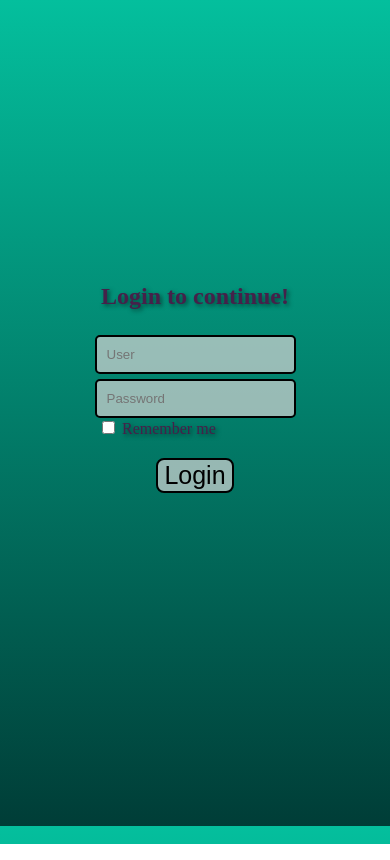
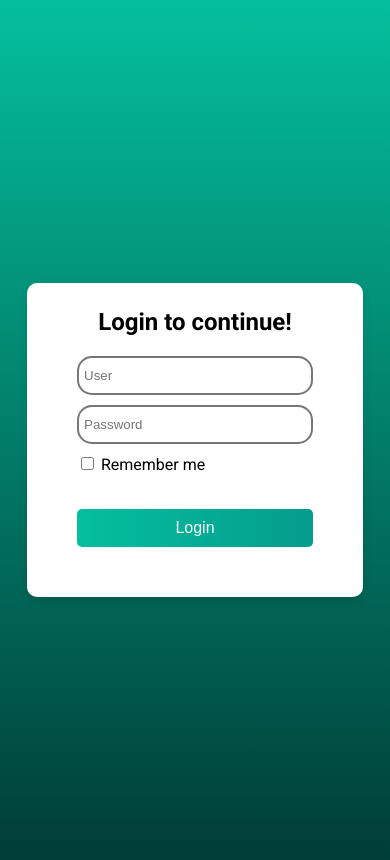
Before and after one commit to SauanSantana/tela-de-login, a plain HTML site: page index.html in a window 390 px wide. Drawn offline with Linux system fonts and the light colour scheme.

Commit message:
Alterações corrigidas

```diff
--- a/css/style.css
+++ b/css/style.css
@@ -1,5 +1,5 @@
 @media screen and (max-width: 2100px) and (min-width: 768px) {
-  .container {
+    .container {
         font-family: 'Roboto', sans-serif;
         display: flex;
         justify-content: center;
@@ -68,67 +68,68 @@
     /* code */
 
    .container {
+        font-family: 'Roboto', sans-serif;
+        align-items: center;
         display: flex;
         justify-content: center;
-        text-align: center;
-        align-items: center;
-        height: 96vh;
+        height: 100vh;
         background-image: linear-gradient(to bottom,#04BF9D, #003d37);
     }
-    .login-area {
-        width: 230px;
-        height: 300px;
+    form {
+        display: flex;
+        flex-direction: column;
+        margin-left: 50px;
+        margin-right: 50px;
+    }
+    .user-textarea {
+        padding-left: 5px;
+        padding-right: 50px;
         padding-top: 10px;
         padding-bottom: 10px;
-        align-items: center;
-        justify-content: center;
-        background-color: whit;
-        border-radius: 20px;
+
+        margin-bottom: 10px;
+
+        border-radius: 15px;
+        outline-style: none;
+        border-style: solid;
     }
-    .login-title{
-        font-size: 1.5em;
-        color: #45214A;
-        text-shadow: 2px 2px 4px rgba(0, 0, 0, 0.5);
+    .user-password {
+        padding-left: 5px;
+        padding-right: 50px;
+        padding-top: 10px;
+        padding-bottom: 10px;
+
+        margin-bottom: 10px;
+
+        border-radius: 15px;
+        outline-style: none;
+        border-style: solid;
     }
-    .user-textarea{
-        margin: 5px;
+
+    .checkbox-container {
+        text-align: start;
+        margin-bottom: 15px;
+        user-select: none;
+    }
+    .login-area {
+        padding-bottom: 50px;
+        text-align: center;
+        background-color: white;
+        border-radius: 10px;
+        box-shadow: 0px 4px 8px rgba(0, 0, 0, 0.1);
+    }
+    .login-title {
+        text-align: center;
+        padding-top: 25px;
+    }
+    button {
+        margin-top: 20px;
         padding: 10px;
+        background-image: linear-gradient(to right,#04BF9D, #059c8d);
+        border: none;
         border-radius: 5px;
-        border: 2px solid black;
-        background-color: rgba(211, 211, 211, 0.716);
-        font-size: 10;
+        cursor: pointer;
+        font-size: 16px;
+        color: white;
     }
-    .user-password{
-        padding: 10px;
-        border-radius: 5px;
-        border: 2px solid black;
-        background-color: rgba(211, 211, 211, 0.716);
-        font-size: 10;
-    }
-    .user-textarea:hover{
-        background-color: #8787879e;
-        transition: 0.9s;
-    }
-    .user-password:hover {
-        background-color: #8787879e;
-        transition: 0.9s;
-    }
-    .checkbox-container{
-        text-align: left;
-        margin-left: 18px;
-        text-shadow: 2px 2px 4px rgba(0, 0, 0, 0.5);
-        color: #45214A;
-    }
-    button{
-        border: 2px solid black;
-        margin-top: 20px;
-        font-size: 25px;
-        border-radius: 8px;
-        background-color: rgba(211, 211, 211, 0.71);
-
-    }
-    button:hover{
-        background-color: rgb(211, 211, 211);
-        transition: 0.9s;
-    }
-    }
+}
```
